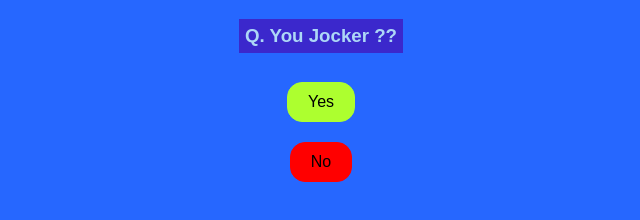
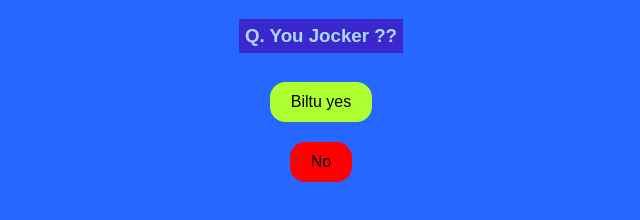
Before and after one commit to VFZ5252/Vfz.in, a plain HTML site: page index.html in a window 1280 px wide. Shown: the part 344-564 px from the top of the page, without its empty margins (319-959 px from the left). Drawn offline with Linux system fonts and the light colour scheme.

Commit message:
Update index.html

```diff
--- a/index.html
+++ b/index.html
@@ -10,7 +10,7 @@
   <h1>Code by Biltu</h1>
   <h3>Q. You Jocker ??</h3>
 
-  <button id="yesBtn">Yes</button>
+  <button id="yesBtn">Biltu yes</button>
   <button id="noBtn">No</button>
 
   <div id="popup" class="popup">
```
